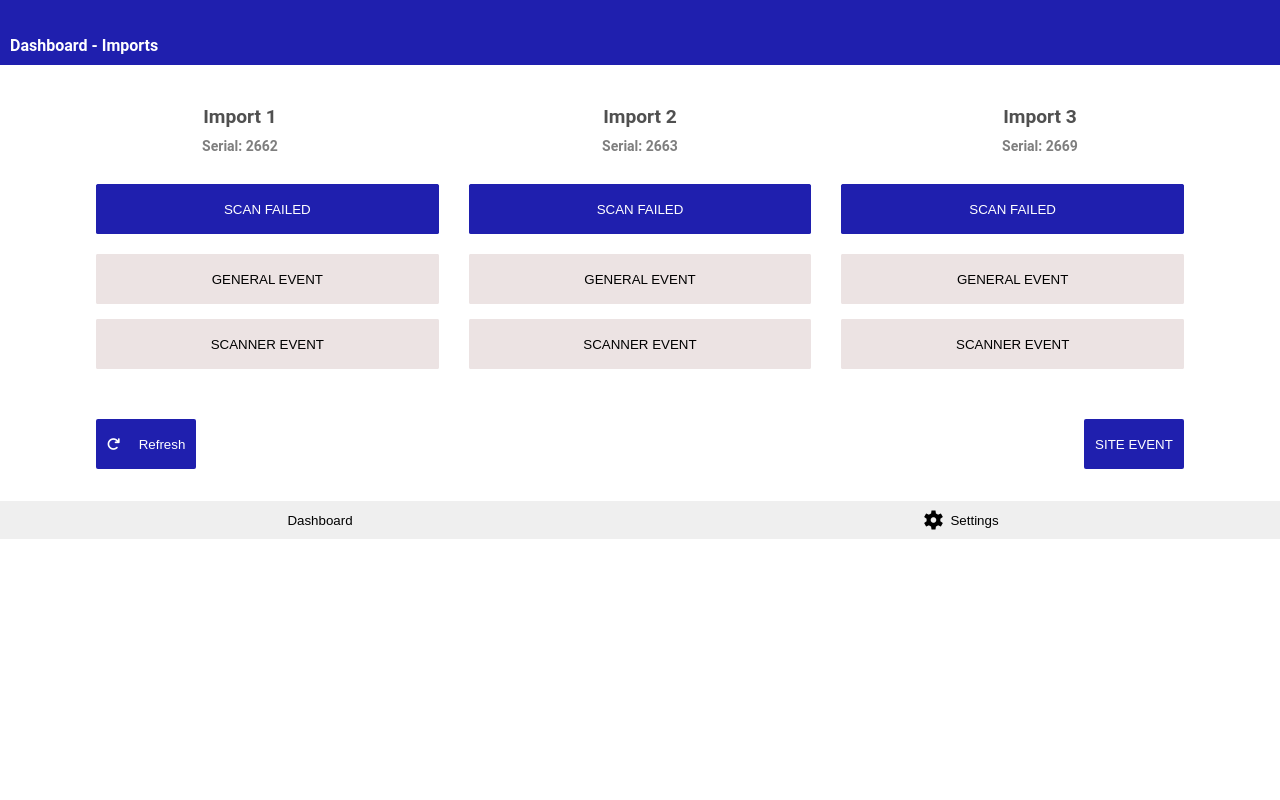
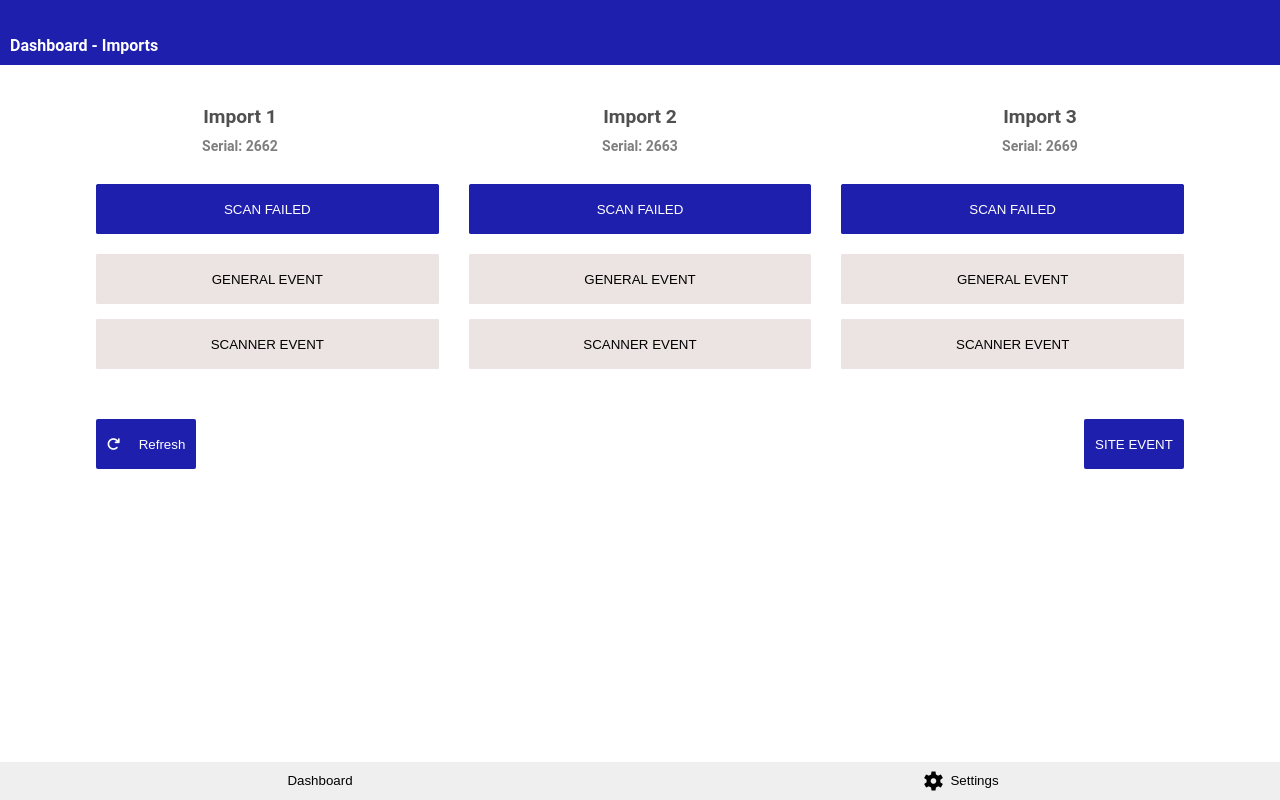
Before and after one commit to cliffordaddison/Import-Fault-Report, a plain HTML site: page index.html in a window 1280 px wide. Drawn offline with nearby package versions, Linux system fonts and the light colour scheme.

Commit message:
Changed index and styles

```diff
--- a/styles.css
+++ b/styles.css
@@ -1,4 +1,3 @@
-@media (orientation:landscape) {
 * {
   margin: 0;
   padding: 0;
@@ -7,8 +6,9 @@
 }
 
 body {
+  position: relative;
   font-family: roboto, Arial;
-    max-height: 100vh;
+  height: 100vh;
   max-width: 100vw;
 }
 
@@ -204,6 +204,10 @@
   grid-template-columns: 1fr 1fr;
   margin-top: 20px;
   height: 2.4rem;
+  position: absolute;
+  bottom: 0;
+  left: 0;
+  right: 0;
 }
 
 .Settings-button {
@@ -389,5 +393,3 @@
 .scanner-event-type .box {
   margin-top: .9rem;
 }
-
-}
```
Lines whose indentation alone changed are shown as unchanged.
